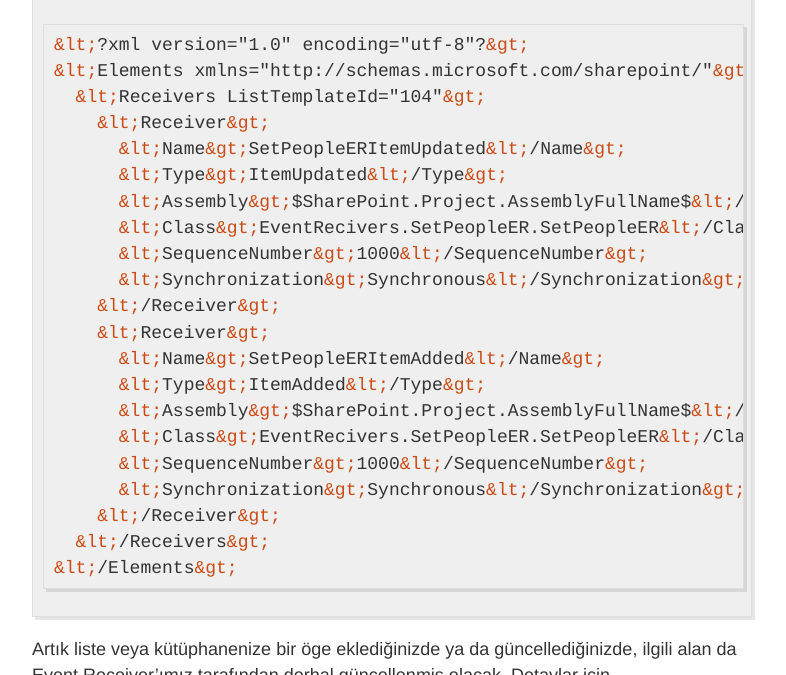
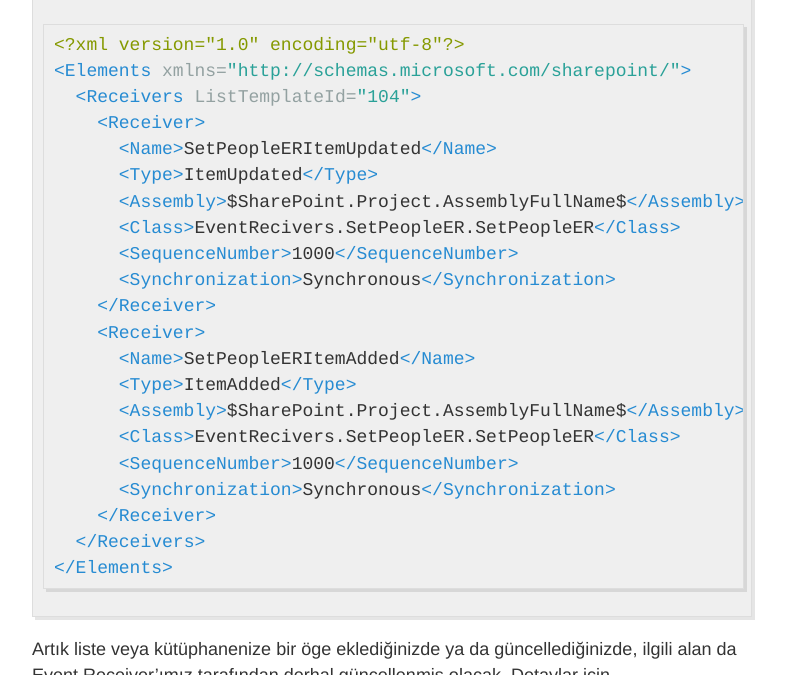
Before and after one commit to hasangok/hasangok.github.io, a Jekyll site: the page built from _posts/2013-11-28-event-receiverlarin-gec-calismasi.md, in a window 1280 px wide and 900 px high, scrolled down 510 px, cut to the strip 225-900 px from the top of the window. Shown: the whole strip, without its empty margins (248-1034 px from the left). Built offline with Jekyll 4.4.1, drawn with Linux system fonts in a browser that asks for light colours; comment, search, counter and statistics services are not loaded; some of the changed lines change nothing that is shown.

Commit message:
Update 2013-11-28-event-receiverlarin-gec-calismasi.md

````diff
--- a/_posts/2013-11-28-event-receiverlarin-gec-calismasi.md
+++ b/_posts/2013-11-28-event-receiverlarin-gec-calismasi.md
@@ -6,31 +6,31 @@
 comments: true
 Tags: [Event Receiver, Sharepoint, SharePoint]
 ---
-![SharePoint-2010-Logo](https://raw.githubusercontent.com/hasangok/hasangok.github.io/master/uploads/2013/12/SharePoint-2010-Logo-150x150.png)
+![SharePoint-2010-Logo](https://raw.githubusercontent.com/hasangok/hasangok.github.io/master/uploads/2013/12/SharePoint-2010-Logo.png)
 Birkaç gündür büyük sıkıntıya sebep oldu bu durum. Bir *Event Receiver* ile *ItemAdded* ve *ItemUpdated* olaylarında, belirlenmiş bir alanı bildiğimiz bir değer ile güncellemeye çalışıyorum. Tabi ki güncelleyebiliyorum ancak *Event Receiver*'ımız bunu biraz geç yaptığından ilgili alanın dolduğunu görmek için sayfayı yenilemem gerekiyor, ki bu hiç istemediğimiz bir durum. İstenmeyen bu durumdan kurtulmak aslında çok basit(*miş*). Varsayılan olarak asenkron (*asynchronous*) çalışan bu receiverlara, senkron (*synchronous*) çalışması için aşağıdaki gibi bir tanımlama yapmamız yeterli oluyor:
 
 ```xml
-&lt;?xml version="1.0" encoding="utf-8"?&gt;
-&lt;Elements xmlns="http://schemas.microsoft.com/sharepoint/"&gt;
-  &lt;Receivers ListTemplateId="104"&gt;
-    &lt;Receiver&gt;
-      &lt;Name&gt;SetPeopleERItemUpdated&lt;/Name&gt;
-      &lt;Type&gt;ItemUpdated&lt;/Type&gt;
-      &lt;Assembly&gt;$SharePoint.Project.AssemblyFullName$&lt;/Assembly&gt;
-      &lt;Class&gt;EventRecivers.SetPeopleER.SetPeopleER&lt;/Class&gt;
-      &lt;SequenceNumber&gt;1000&lt;/SequenceNumber&gt;
-      &lt;Synchronization&gt;Synchronous&lt;/Synchronization&gt;
-    &lt;/Receiver&gt;
-    &lt;Receiver&gt;
-      &lt;Name&gt;SetPeopleERItemAdded&lt;/Name&gt;
-      &lt;Type&gt;ItemAdded&lt;/Type&gt;
-      &lt;Assembly&gt;$SharePoint.Project.AssemblyFullName$&lt;/Assembly&gt;
-      &lt;Class&gt;EventRecivers.SetPeopleER.SetPeopleER&lt;/Class&gt;
-      &lt;SequenceNumber&gt;1000&lt;/SequenceNumber&gt;
-      &lt;Synchronization&gt;Synchronous&lt;/Synchronization&gt;
-    &lt;/Receiver&gt;
-  &lt;/Receivers&gt;
-&lt;/Elements&gt;
+<?xml version="1.0" encoding="utf-8"?>
+<Elements xmlns="http://schemas.microsoft.com/sharepoint/">
+  <Receivers ListTemplateId="104">
+    <Receiver>
+      <Name>SetPeopleERItemUpdated</Name>
+      <Type>ItemUpdated</Type>
+      <Assembly>$SharePoint.Project.AssemblyFullName$</Assembly>
+      <Class>EventRecivers.SetPeopleER.SetPeopleER</Class>
+      <SequenceNumber>1000</SequenceNumber>
+      <Synchronization>Synchronous</Synchronization>
+    </Receiver>
+    <Receiver>
+      <Name>SetPeopleERItemAdded</Name>
+      <Type>ItemAdded</Type>
+      <Assembly>$SharePoint.Project.AssemblyFullName$</Assembly>
+      <Class>EventRecivers.SetPeopleER.SetPeopleER</Class>
+      <SequenceNumber>1000</SequenceNumber>
+      <Synchronization>Synchronous</Synchronization>
+    </Receiver>
+  </Receivers>
+</Elements>
 ```
 Artık liste veya kütüphanenize bir öge eklediğinizde ya da güncellediğinizde, ilgili alan da Event Receiver'ımız tarafından derhal güncellenmiş olacak. Detaylar için [buraya(http://msdn.microsoft.com/en-US/library/gg981880.aspx) bakabilirsiniz.
 Kolay gelsin.
````
